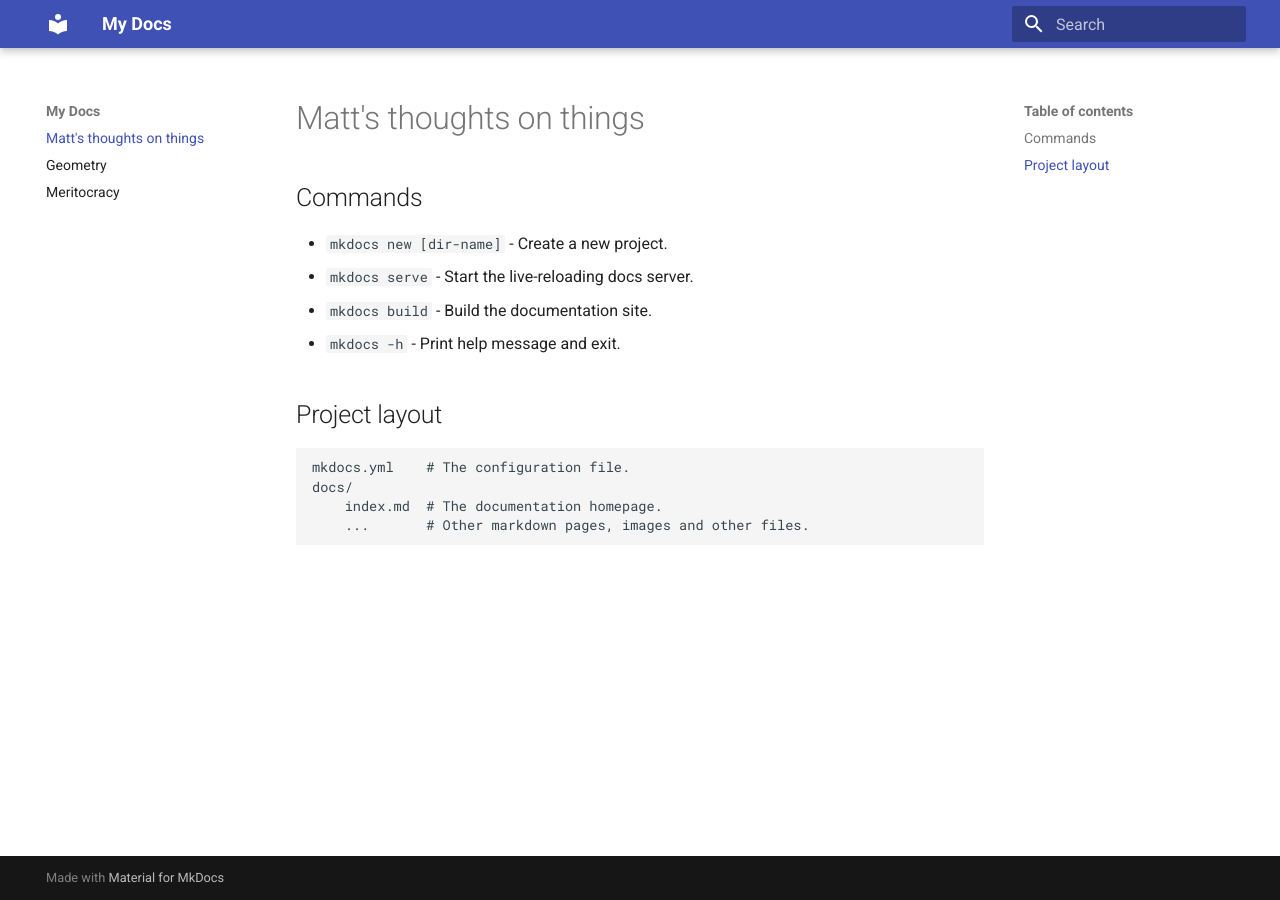
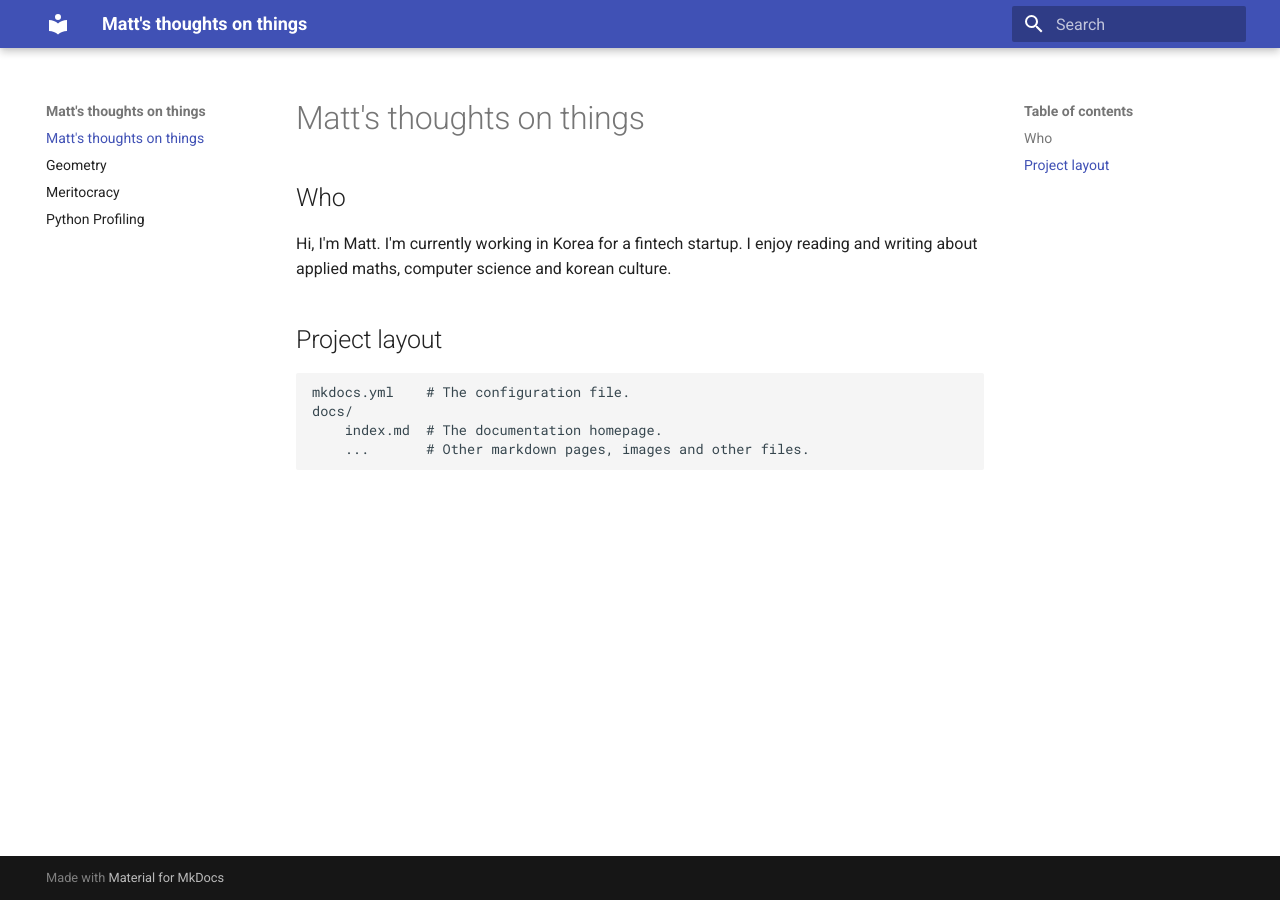
Before and after one commit to MatthewBurke1995/MatthewBurke1995.github.io, an MkDocs documentation site: the page built from docs/index.md, in a window 1280 px wide. Built offline with MkDocs 1.6.1 and Material for MkDocs 9.7.7, drawn with Linux system fonts in a browser that asks for light colours.

```diff
--- a/docs/index.md
+++ b/docs/index.md
@@ -1,11 +1,8 @@
 # Matt's thoughts on things
 
-## Commands
+## Who
 
-* `mkdocs new [dir-name]` - Create a new project.
-* `mkdocs serve` - Start the live-reloading docs server.
-* `mkdocs build` - Build the documentation site.
-* `mkdocs -h` - Print help message and exit.
+Hi, I'm Matt. I'm currently working in Korea for a fintech startup. I enjoy reading and writing about applied maths, computer science and korean culture.
 
 ## Project layout
 
--- a/mkdocs.yml
+++ b/mkdocs.yml
@@ -1,4 +1,15 @@
-site_name: My Docs
+site_name: Matt's thoughts on things
 
 theme:
   name: material
+
+plugins:
+  - search # necessary for search to work
+  - git-revision-date-localized
+
+markdown_extensions:
+  - pymdownx.highlight:
+      anchor_linenums: true
+  - pymdownx.inlinehilite
+  - pymdownx.snippets
+  - pymdownx.superfences
```
Also changed, not shown: docs/python_profiling.md (added, +81 -0 lines).
